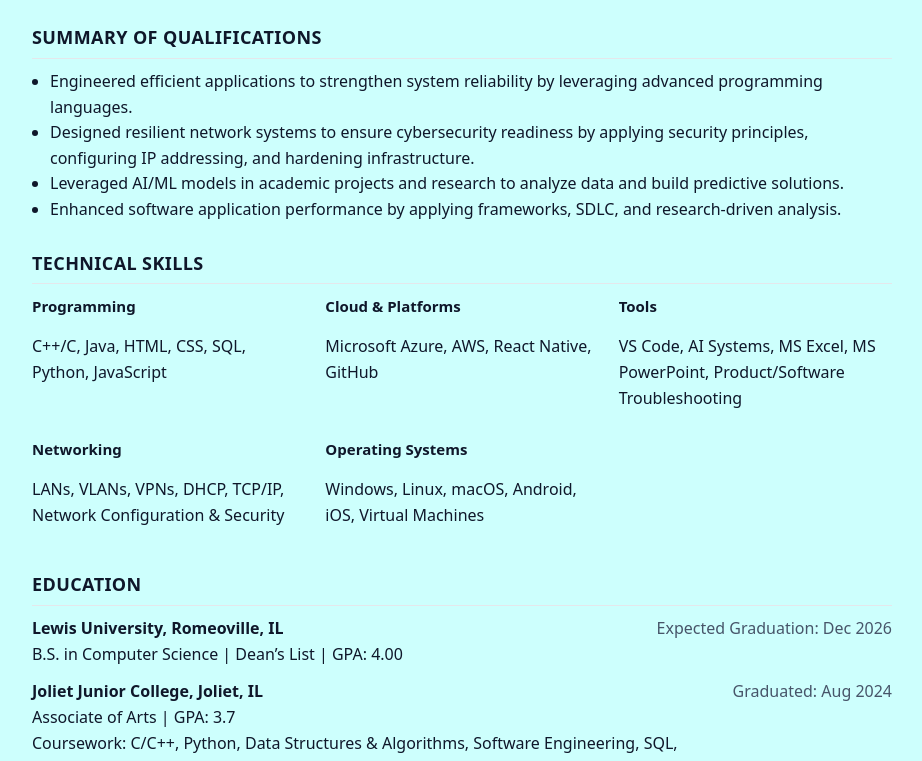
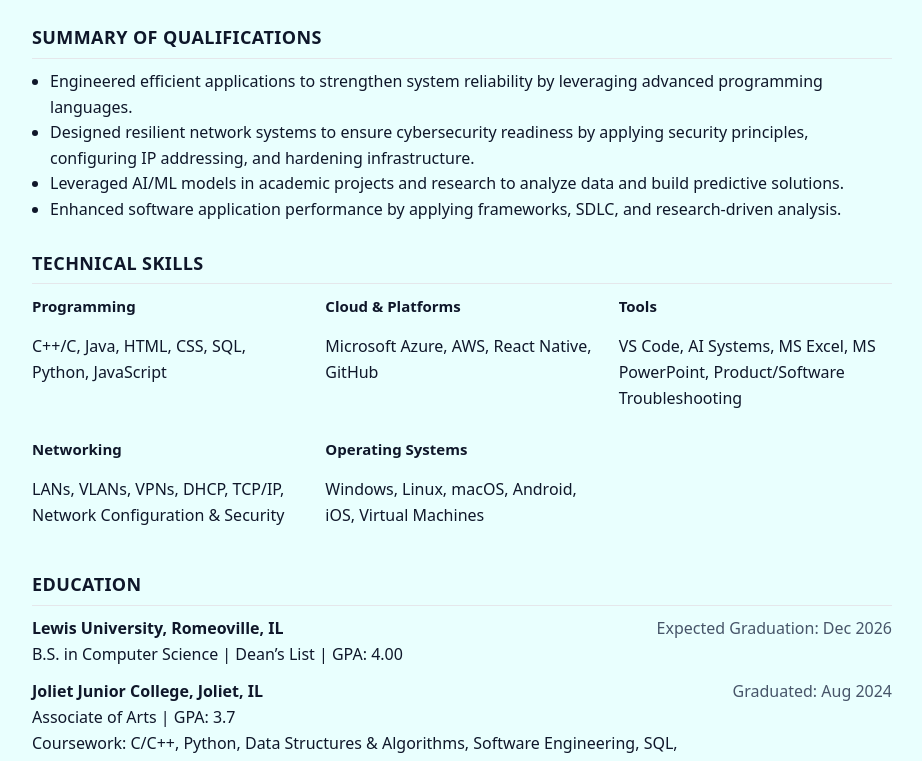
Before and after one commit to faizak2521/resume-web, a plain HTML site: page index.html in a window 1280 px wide. Shown: the part 141-902 px from the top of the page, without its empty margins (178-1100 px from the left). Drawn offline with Linux system fonts and the light colour scheme.

Commit message:
Added final touches

```diff
--- a/index.css
+++ b/index.css
@@ -4,7 +4,7 @@
     --muted: #475569;
     --line: #e5e7eb;
     --link: #16385a;
-    --bg: #cdfffd;
+    --bg: #e9fffe;
 }
 
 /* Mathces every element on the page */
```
